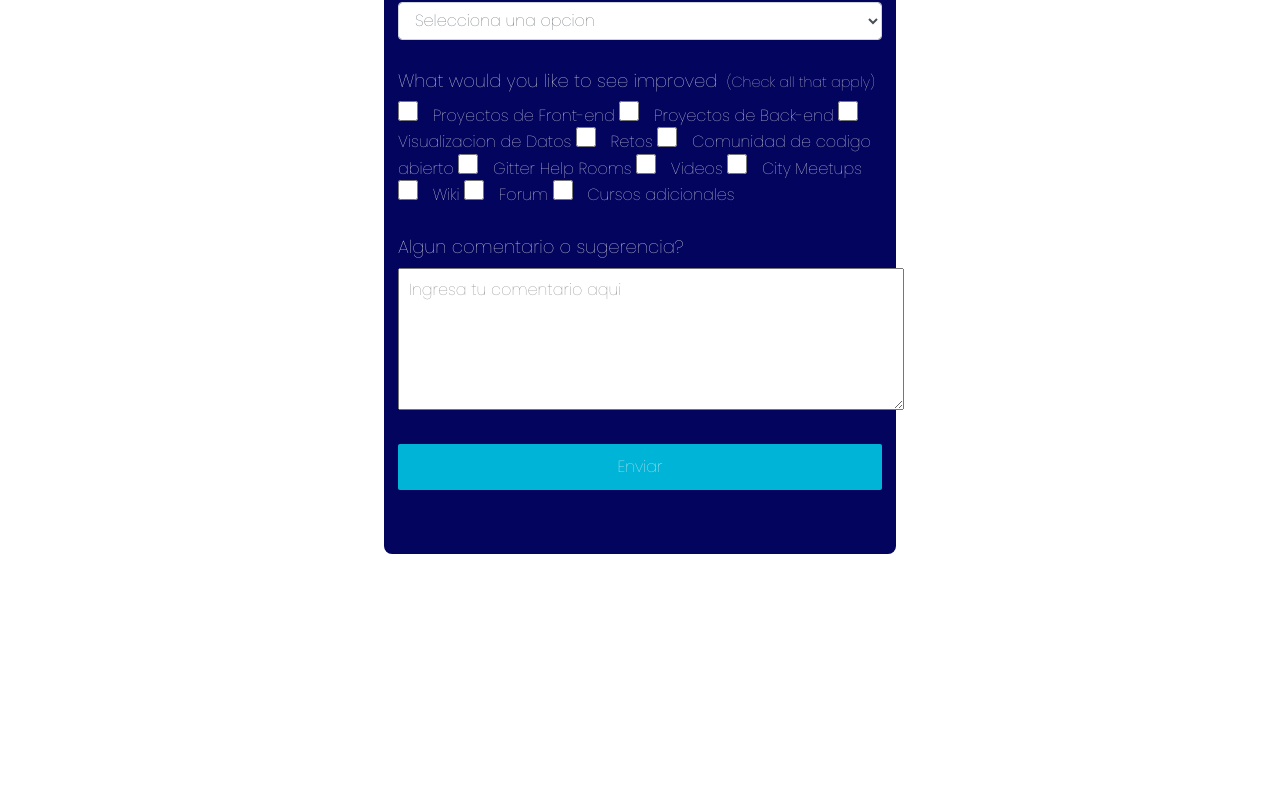
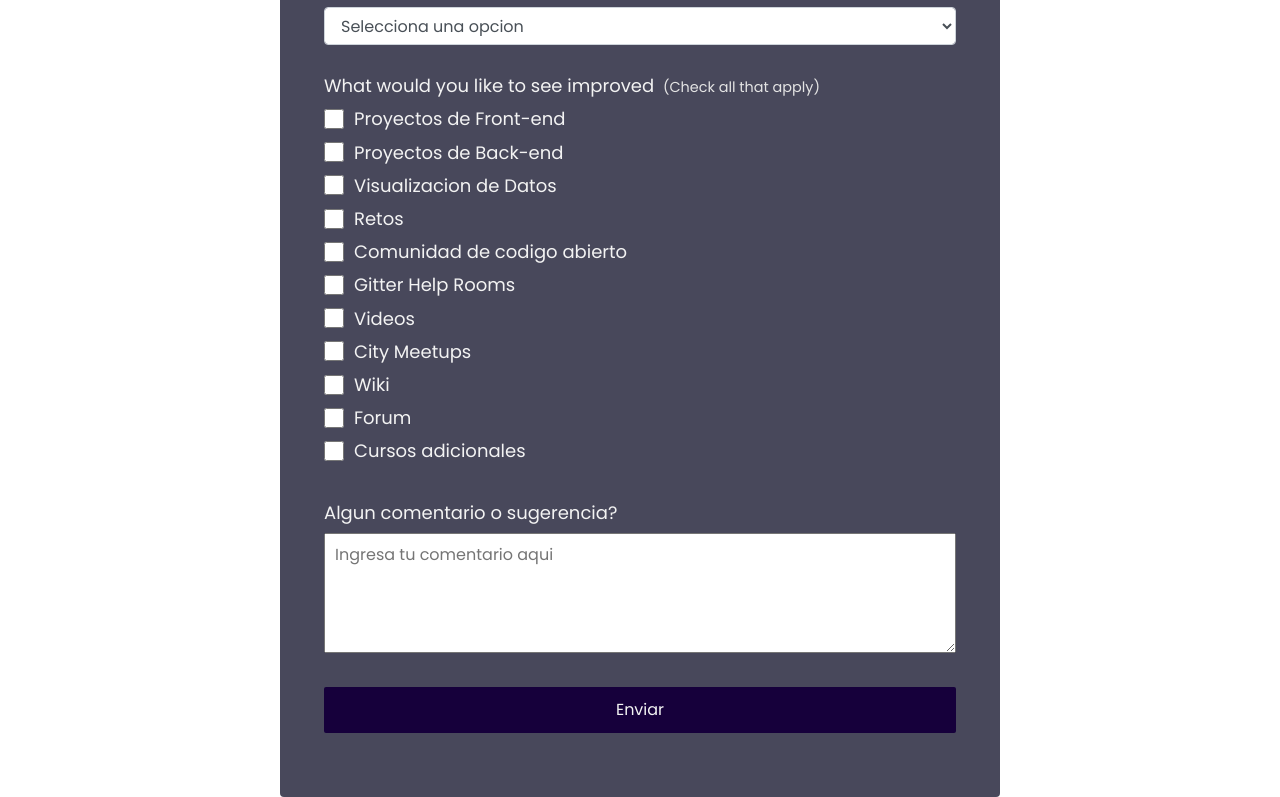
Before and after one commit to edgardo87/freecodecamp, a plain HTML site: page 1/formulario.html in a window 1280 px wide. Shown: the part 819-1616 px from the top of the page. Before the commit the page ends 1373 px from the top, so only its background shows below. Drawn offline with Linux system fonts and the light colour scheme.

Commit message:
encuesta

```diff
--- a/1/styles.css
+++ b/1/styles.css
@@ -1,15 +1,16 @@
-@import url('https://fonts.googleapis.com/css2?family=Poppins:wght@100&display=swap');
+@import url('https://fonts.googleapis.com/css?family=Poppins:200i,400&display=swap');
 
 :root {
-    --color-white: #F3F3F3;
-    --color-darkblue: #1b1b32;
-    --color-darkblue-alpha: rgba(27,27,50,0.8);
-    --color-green: #37AF65;
-    --color-darkblue: #1b1b32;
-    --primary: #03045E;
-    --secondary: #00B4D8;
-    --on-primary: #90E0EF;
-    --on-secondary: #CAF0F8;
+  --color-white: #f3f3f3;
+  --color-darkblue: #F73D93;
+  --color-darkblue-alpha: rgba(27, 27, 50, 0.8);
+  --color-green: #16003B;
+}
+
+*,
+*::before,
+*::after {
+  box-sizing: border-box;
 }
 
 body {
@@ -21,6 +22,21 @@ body {
   margin: 0;
 }
 
+/* mobile friendly alternative to using background-attachment: fixed */
+body::before {
+  content: '';
+  position: fixed;
+  top: 0;
+  left: 0;
+  height: 100%;
+  width: 100%;
+  z-index: -1;
+  background: var(--color-darkblue);
+  background-size: cover;
+  background-repeat: no-repeat;
+  background-position: center;
+}
+
 h1 {
   font-weight: 400;
   line-height: 1.2;
@@ -30,8 +46,16 @@ p {
   font-size: 1.125rem;
 }
 
-h1, p {
+h1,
+p {
   margin-top: 0;
+  margin-bottom: 0.5rem;
+}
+
+label {
+  display: flex;
+  align-items: center;
+  font-size: 1.125rem;
   margin-bottom: 0.5rem;
 }
 
@@ -45,42 +69,60 @@ textarea {
   line-height: inherit;
 }
 
-
 button {
   border: none;
 }
 
 .container {
-    width: 40%;
+  width: 100%;
   margin: 3.125rem auto 0 auto;
+}
+
+@media (min-width: 576px) {
+  .container {
+    max-width: 540px;
+  }
+}
+
+@media (min-width: 768px) {
+  .container {
+    max-width: 720px;
+  }
+}
+
+.header {
+  padding: 0 0.625rem;
+  margin-bottom: 1.875rem;
 }
 
 .description {
   font-style: italic;
   font-weight: 200;
-    text-shadow: 1px 1px 1px rgba(0,0,0,0.4);
+  text-shadow: 1px 1px 1px rgba(0, 0, 0, 0.4);
 }
 
 .clue {
   margin-left: 0.25rem;
   font-size: 0.9rem;
-    color: #E4E4E4;
+  color: #e4e4e4;
 }
 
 .text-center {
   text-align: center;
 }
 
-header {
-    background: var(--primary);
+/* form */
+
+form {
+  background: var(--color-darkblue-alpha);
   padding: 2.5rem 0.625rem;
-    border-radius: 0.5rem 0.5rem 0 0;
+  border-radius: 0.25rem;
 }
 
+@media (min-width: 480px) {
   form {
-    background: var(--primary);
-    padding: 2.5rem 0.625rem;
-    border-radius: 0 0 0.5rem 0.5rem;
+    padding: 2.5rem;
+  }
 }
 
 .form-group {
@@ -94,11 +136,17 @@ form {
   height: 2.375rem;
   padding: 0.375rem 0.75rem;
   color: #495057;
-    background-color: #FFF;
+  background-color: #fff;
   background-clip: padding-box;
-    border: 1px solid #CED4DA;
+  border: 1px solid #ced4da;
   border-radius: 0.25rem;
   transition: border-color 0.15s ease-in-out, box-shadow 0.15s ease-in-out;
+}
+
+.form-control:focus {
+  border-color: #80bdff;
+  outline: 0;
+  box-shadow: 0 0 0 0.2rem rgba(0, 123, 255, 0.25);
 }
 
 .input-radio,
@@ -119,13 +167,9 @@ form {
 .submit-button {
   display: block;
   width: 100%;
-    padding: 00.75rem;
-    background: var(--secondary);
+  padding: 0.75rem;
+  background: var(--color-green);
   color: inherit;
   border-radius: 2px;
   cursor: pointer;
 }
-
-input:focus {
-    background-color: var(--on-primary);
-}
```
Also changed, not shown: 3/documentacion.html (+9 -0 lines), img/encuesta.png. Lines whose indentation alone changed are shown as unchanged.
